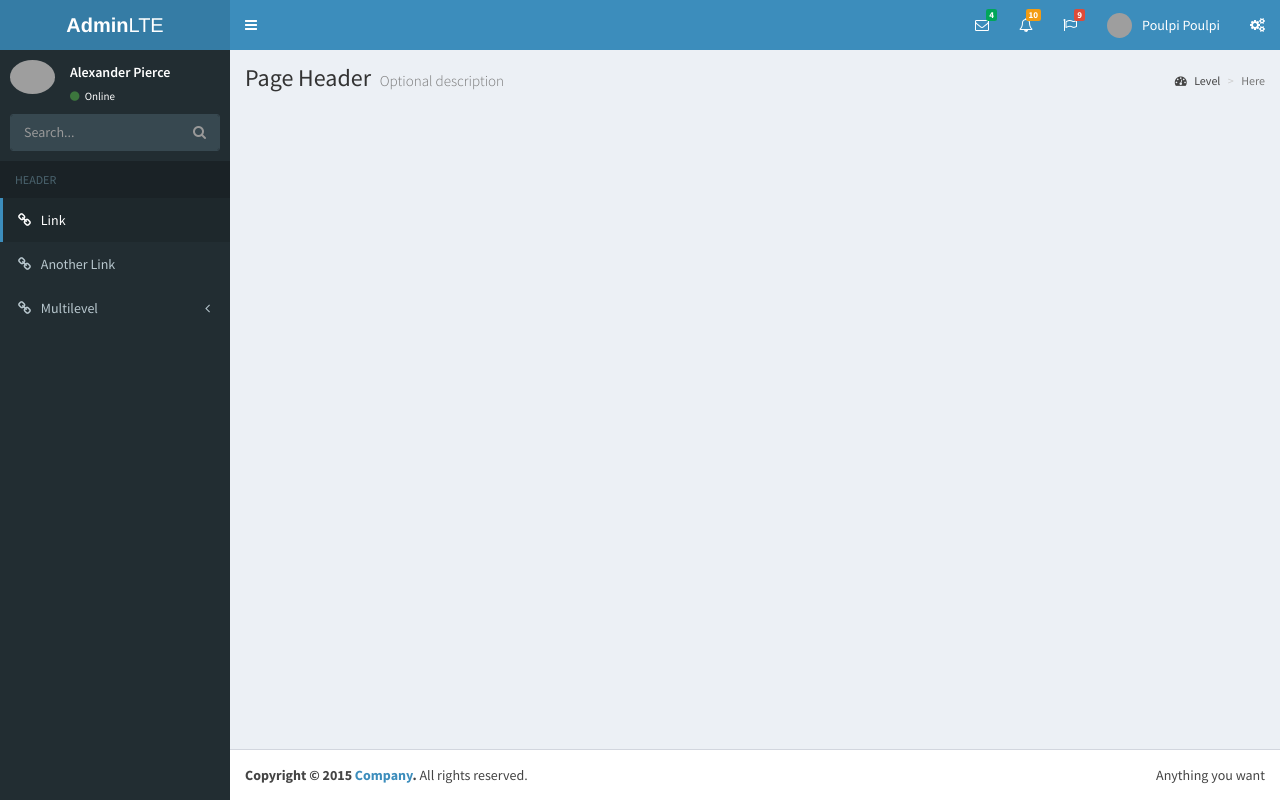
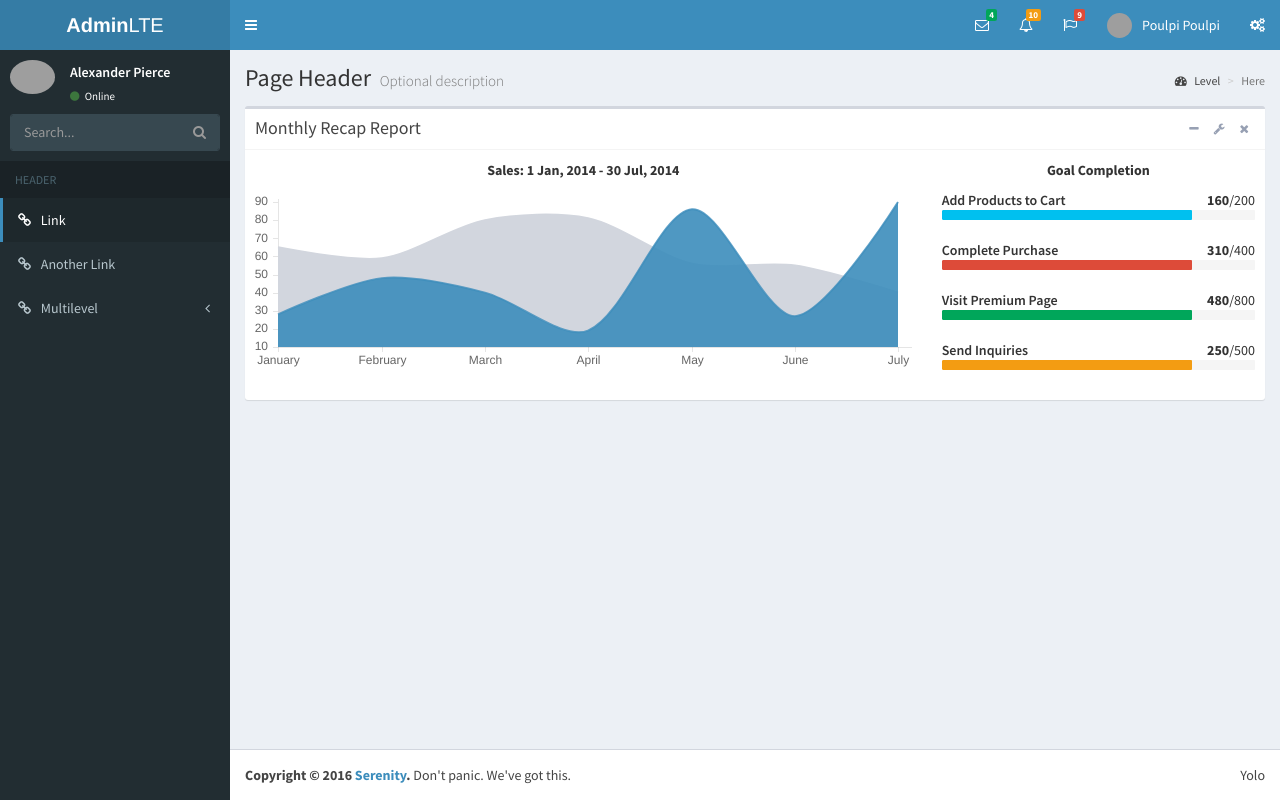
Before and after one commit to glassBoxes/unlocksupplychain, a Node server app: page /serenity/ in a window 1280 px wide. Run offline with Node 20, Linux system fonts and the light colour scheme; some libraries are stand-ins or nearby versions; grey boxes are pictures that could not be loaded.

```diff
--- /dev/null
+++ b/public/serenity/js/pages/index.js
@@ -0,0 +1,91 @@
+$(function () {
+
+  'use strict';
+
+  /* ChartJS
+   * -------
+   * Here we will create a few charts using ChartJS
+   */
+
+  //-----------------------
+  //- MONTHLY SALES CHART -
+  //-----------------------
+
+  // Get context with jQuery - using jQuery's .get() method.
+  var salesChartCanvas = $("#salesChart").get(0).getContext("2d");
+  // This will get the first returned node in the jQuery collection.
+  var salesChart = new Chart(salesChartCanvas);
+
+  var salesChartData = {
+    labels: ["January", "February", "March", "April", "May", "June", "July"],
+    datasets: [
+      {
+        label: "Electronics",
+        fillColor: "rgb(210, 214, 222)",
+        strokeColor: "rgb(210, 214, 222)",
+        pointColor: "rgb(210, 214, 222)",
+        pointStrokeColor: "#c1c7d1",
+        pointHighlightFill: "#fff",
+        pointHighlightStroke: "rgb(220,220,220)",
+        data: [65, 59, 80, 81, 56, 55, 40]
+      },
+      {
+        label: "Digital Goods",
+        fillColor: "rgba(60,141,188,0.9)",
+        strokeColor: "rgba(60,141,188,0.8)",
+        pointColor: "#3b8bba",
+        pointStrokeColor: "rgba(60,141,188,1)",
+        pointHighlightFill: "#fff",
+        pointHighlightStroke: "rgba(60,141,188,1)",
+        data: [28, 48, 40, 19, 86, 27, 90]
+      }
+    ]
+  };
+
+  var salesChartOptions = {
+    //Boolean - If we should show the scale at all
+    showScale: true,
+    //Boolean - Whether grid lines are shown across the chart
+    scaleShowGridLines: false,
+    //String - Colour of the grid lines
+    scaleGridLineColor: "rgba(0,0,0,.05)",
+    //Number - Width of the grid lines
+    scaleGridLineWidth: 1,
+    //Boolean - Whether to show horizontal lines (except X axis)
+    scaleShowHorizontalLines: true,
+    //Boolean - Whether to show vertical lines (except Y axis)
+    scaleShowVerticalLines: true,
+    //Boolean - Whether the line is curved between points
+    bezierCurve: true,
+    //Number - Tension of the bezier curve between points
+    bezierCurveTension: 0.3,
+    //Boolean - Whether to show a dot for each point
+    pointDot: false,
+    //Number - Radius of each point dot in pixels
+    pointDotRadius: 4,
+    //Number - Pixel width of point dot stroke
+    pointDotStrokeWidth: 1,
+    //Number - amount extra to add to the radius to cater for hit detection outside the drawn point
+    pointHitDetectionRadius: 20,
+    //Boolean - Whether to show a stroke for datasets
+    datasetStroke: true,
+    //Number - Pixel width of dataset stroke
+    datasetStrokeWidth: 2,
+    //Boolean - Whether to fill the dataset with a color
+    datasetFill: true,
+    //String - A legend template
+    legendTemplate: "<ul class=\"<%=name.toLowerCase()%>-legend\"><% for (var i=0; i<datasets.length; i++){%><li><span style=\"background-color:<%=datasets[i].lineColor%>\"></span><%=datasets[i].label%></li><%}%></ul>",
+    //Boolean - whether to maintain the starting aspect ratio or not when responsive, if set to false, will take up entire container
+    maintainAspectRatio: true,
+    //Boolean - whether to make the chart responsive to window resizing
+    responsive: true
+  };
+
+  //Create the line chart
+  salesChart.Line(salesChartData, salesChartOptions);
+
+  //---------------------------
+  //- END MONTHLY SALES CHART -
+  //---------------------------
+
+});
--- a/views/serenity/index.ejs
+++ b/views/serenity/index.ejs
@@ -90,7 +90,7 @@ desired effect
                     <a href="#">
                       <div class="pull-left">
                         <!-- User Image -->
-                        <img src="dist/img/user2-160x160.jpg" class="img-circle" alt="User Image">
+                        <img src="/dist/img/user2-160x160.jpg" class="img-circle" alt="User Image">
                       </div>
                       <!-- Message title and timestamp -->
                       <h4>
@@ -174,14 +174,14 @@ desired effect
             <!-- Menu Toggle Button -->
             <a href="#" class="dropdown-toggle" data-toggle="dropdown">
               <!-- The user image in the navbar-->
-              <img src="dist/img/user2-160x160.jpg" class="user-image" alt="User Image">
+              <img src="/dist/img/user2-160x160.jpg" class="user-image" alt="User Image">
               <!-- hidden-xs hides the username on small devices so only the image appears. -->
               <span class="hidden-xs">Poulpi Poulpi</span>
             </a>
             <ul class="dropdown-menu">
               <!-- The user image in the menu -->
               <li class="user-header">
-                <img src="dist/img/user2-160x160.jpg" class="img-circle" alt="User Image">
+                <img src="/dist/img/user2-160x160.jpg" class="img-circle" alt="User Image">
 
                 <p>
                   Alexander Pierce - Web Developer
@@ -231,7 +231,7 @@ desired effect
       <!-- Sidebar user panel (optional) -->
       <div class="user-panel">
         <div class="pull-left image">
-          <img src="dist/img/user2-160x160.jpg" class="img-circle" alt="User Image">
+          <img src="/dist/img/user2-160x160.jpg" class="img-circle" alt="User Image">
         </div>
         <div class="pull-left info">
           <p>Alexander Pierce</p>
@@ -290,6 +290,98 @@ desired effect
 
       <!-- Your Page Content Here -->
 
+            <div class="row">
+        <div class="col-md-12">
+          <div class="box">
+            <div class="box-header with-border">
+              <h3 class="box-title">Monthly Recap Report</h3>
+
+              <div class="box-tools pull-right">
+                <button type="button" class="btn btn-box-tool" data-widget="collapse"><i class="fa fa-minus"></i>
+                </button>
+                <div class="btn-group">
+                  <button type="button" class="btn btn-box-tool dropdown-toggle" data-toggle="dropdown">
+                    <i class="fa fa-wrench"></i></button>
+                  <ul class="dropdown-menu" role="menu">
+                    <li><a href="#">Action</a></li>
+                    <li><a href="#">Another action</a></li>
+                    <li><a href="#">Something else here</a></li>
+                    <li class="divider"></li>
+                    <li><a href="#">Separated link</a></li>
+                  </ul>
+                </div>
+                <button type="button" class="btn btn-box-tool" data-widget="remove"><i class="fa fa-times"></i></button>
+              </div>
+            </div>
+            <!-- /.box-header -->
+            <div class="box-body">
+              <div class="row">
+                <div class="col-md-8">
+                  <p class="text-center">
+                    <strong>Sales: 1 Jan, 2014 - 30 Jul, 2014</strong>
+                  </p>
+
+                  <div class="chart">
+                    <!-- Sales Chart Canvas -->
+                    <canvas id="salesChart" style="height: 180px;"></canvas>
+                  </div>
+                  <!-- /.chart-responsive -->
+                </div>
+                <!-- /.col -->
+                <div class="col-md-4">
+                  <p class="text-center">
+                    <strong>Goal Completion</strong>
+                  </p>
+
+                  <div class="progress-group">
+                    <span class="progress-text">Add Products to Cart</span>
+                    <span class="progress-number"><b>160</b>/200</span>
+
+                    <div class="progress sm">
+                      <div class="progress-bar progress-bar-aqua" style="width: 80%"></div>
+                    </div>
+                  </div>
+                  <!-- /.progress-group -->
+                  <div class="progress-group">
+                    <span class="progress-text">Complete Purchase</span>
+                    <span class="progress-number"><b>310</b>/400</span>
+
+                    <div class="progress sm">
+                      <div class="progress-bar progress-bar-red" style="width: 80%"></div>
+                    </div>
+                  </div>
+                  <!-- /.progress-group -->
+                  <div class="progress-group">
+                    <span class="progress-text">Visit Premium Page</span>
+                    <span class="progress-number"><b>480</b>/800</span>
+
+                    <div class="progress sm">
+                      <div class="progress-bar progress-bar-green" style="width: 80%"></div>
+                    </div>
+                  </div>
+                  <!-- /.progress-group -->
+                  <div class="progress-group">
+                    <span class="progress-text">Send Inquiries</span>
+                    <span class="progress-number"><b>250</b>/500</span>
+
+                    <div class="progress sm">
+                      <div class="progress-bar progress-bar-yellow" style="width: 80%"></div>
+                    </div>
+                  </div>
+                  <!-- /.progress-group -->
+                </div>
+                <!-- /.col -->
+              </div>
+              <!-- /.row -->
+            </div>
+            <!-- ./box-body -->
+          </div>
+          <!-- /.box -->
+        </div>
+        <!-- /.col -->
+      </div>
+      <!-- /.row -->
+
     </section>
     <!-- /.content -->
   </div>
@@ -299,10 +391,10 @@ desired effect
   <footer class="main-footer">
     <!-- To the right -->
     <div class="pull-right hidden-xs">
-      Anything you want
+      Yolo
     </div>
     <!-- Default to the left -->
-    <strong>Copyright &copy; 2015 <a href="#">Company</a>.</strong> All rights reserved.
+    <strong>Copyright &copy; 2016 <a href="#">Serenity</a>.</strong> Don't panic. We've got this.
   </footer>
 
   <!-- Control Sidebar -->
@@ -391,6 +483,11 @@ desired effect
 <!-- AdminLTE App -->
 <script src="/dist/js/app.min.js"></script>
 
+<script src="/plugins/chartjs/Chart.min.js"></script>
+<!-- AdminLTE dashboard demo (This is only for demo purposes) -->
+<script src="/serenity/js/pages/index.js"></script>
+
+
 <!-- Optionally, you can add Slimscroll and FastClick plugins.
      Both of these plugins are recommended to enhance the
      user experience. Slimscroll is required when using the
```
